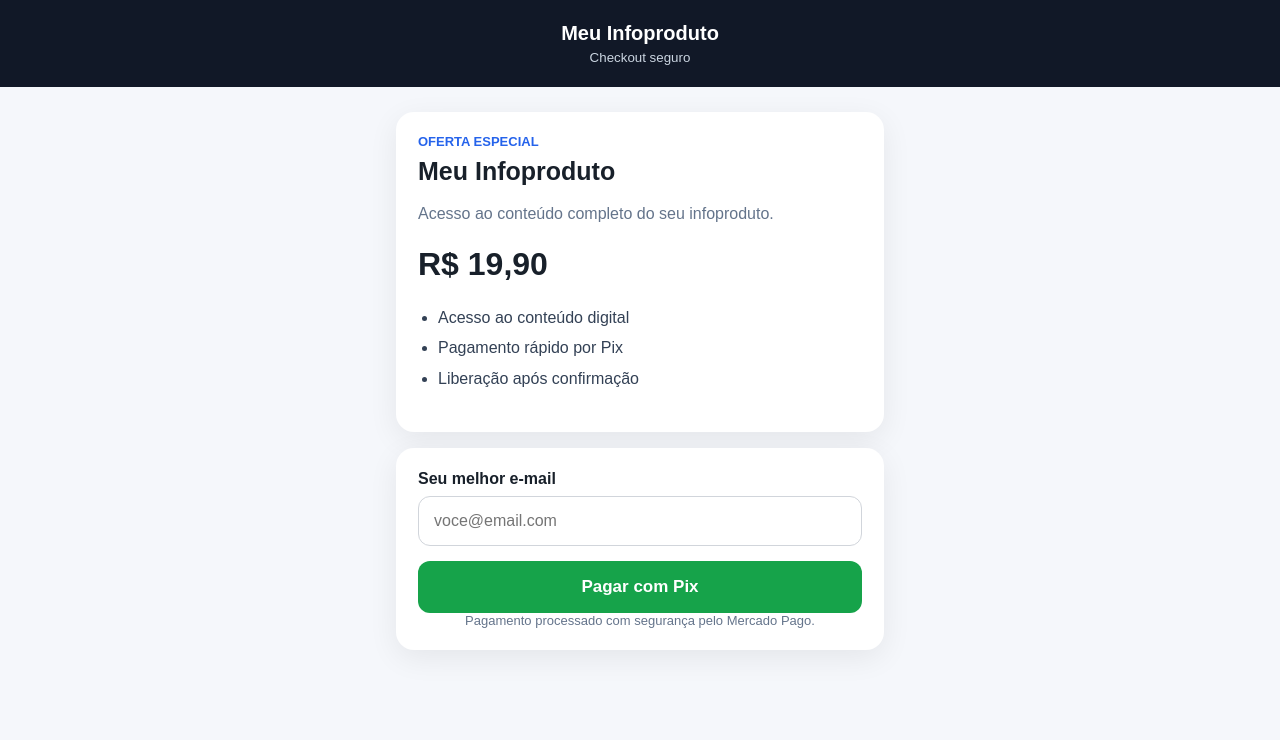
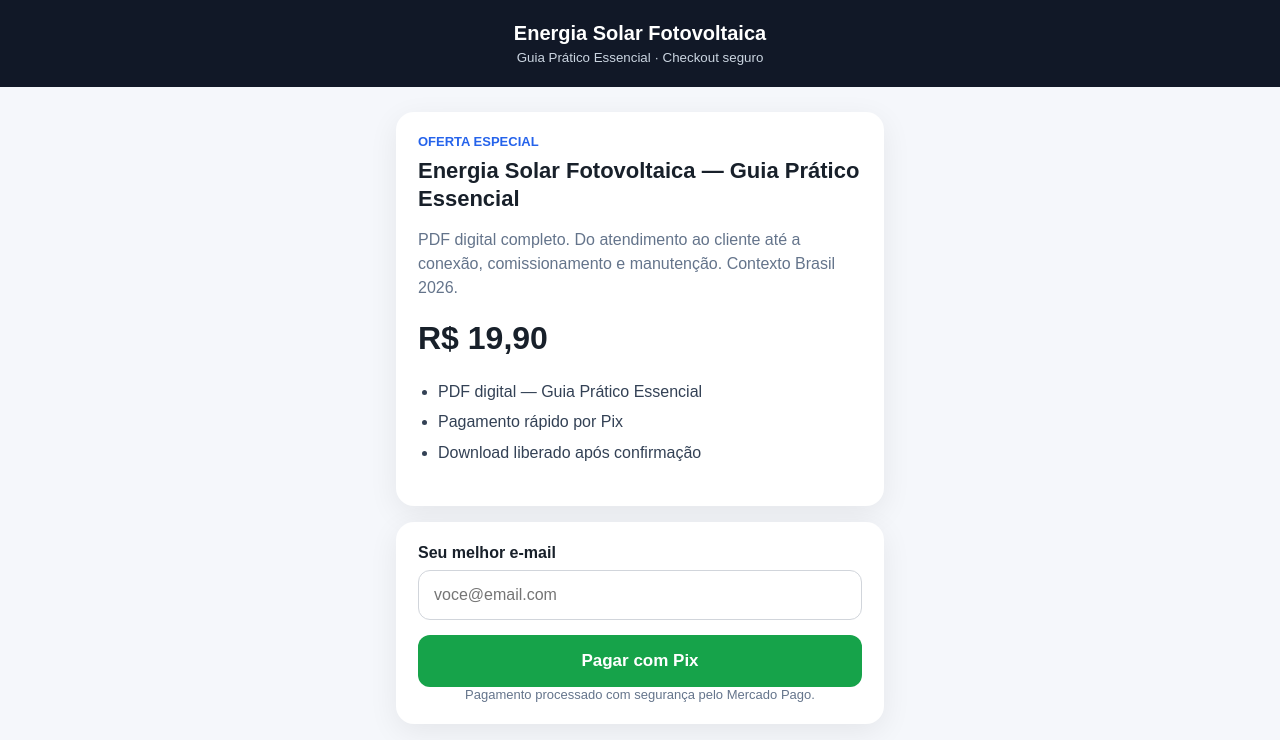
Before and after one commit to LeoCercilier/checkout, a website: page public/checkout.html in a window 1280 px wide. Drawn offline with Linux system fonts and the light colour scheme.

Commit message:
fix: exibe nome real do produto no checkout

```diff
--- a/public/checkout.html
+++ b/public/checkout.html
@@ -3,7 +3,7 @@
 <head>
   <meta charset="UTF-8">
   <meta name="viewport" content="width=device-width, initial-scale=1.0">
-  <title>Checkout | Meu Infoproduto</title>
+  <title>Checkout | Energia Solar Fotovoltaica — Guia Prático Essencial</title>
 
   <style>
     * {
@@ -57,7 +57,8 @@
     }
 
     h1 {
-      font-size: 25px;
+      font-size: 22px;
+      line-height: 1.25;
       margin: 5px 0 10px;
     }
 
@@ -161,8 +162,8 @@
 <body>
 
   <header class="topo">
-    <strong>Meu Infoproduto</strong>
-    <small>Checkout seguro</small>
+    <strong>Energia Solar Fotovoltaica</strong>
+    <small>Guia Prático Essencial · Checkout seguro</small>
   </header>
 
   <main class="container">
@@ -170,18 +171,18 @@
     <section class="card">
       <div class="oferta">Oferta especial</div>
 
-      <h1>Meu Infoproduto</h1>
+      <h1>Energia Solar Fotovoltaica — Guia Prático Essencial</h1>
 
       <p class="descricao">
-        Acesso ao conteúdo completo do seu infoproduto.
+        PDF digital completo. Do atendimento ao cliente até a conexão, comissionamento e manutenção. Contexto Brasil 2026.
       </p>
 
       <div class="preco">R$ 19,90</div>
 
       <ul class="beneficios">
-        <li>Acesso ao conteúdo digital</li>
+        <li>PDF digital — Guia Prático Essencial</li>
         <li>Pagamento rápido por Pix</li>
-        <li>Liberação após confirmação</li>
+        <li>Download liberado após confirmação</li>
       </ul>
     </section>
 
```
